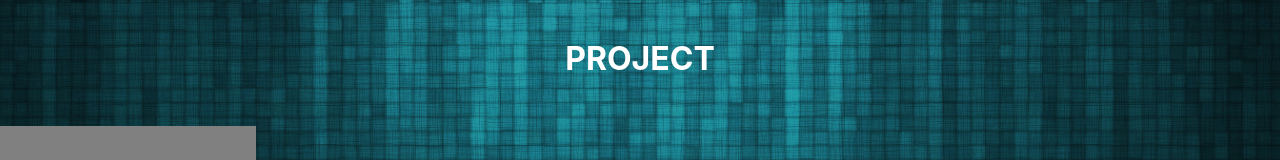
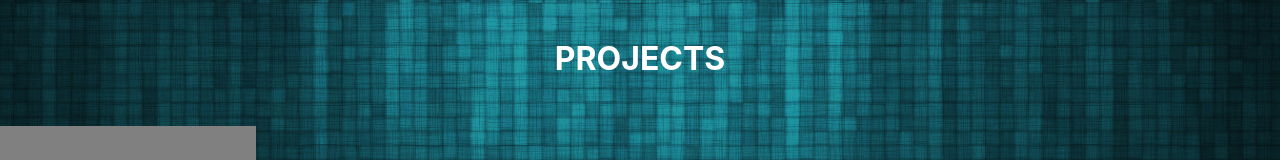
Before and after one commit to georgie5/focindividualw, a plain HTML site: page project.html in a window 1280 px wide. Shown: the top 160 px of the page. Drawn offline with nearby package versions, Linux system fonts and the light colour scheme.

Commit message:
Update project.html

```diff
--- a/project.html
+++ b/project.html
@@ -11,7 +11,7 @@
 <body>
 
 <header>
-  <h2><b>PROJECT</b></h2>
+  <h2><b>PROJECTS</b></h2>
 </header>
 <section>
   <nav>
```
